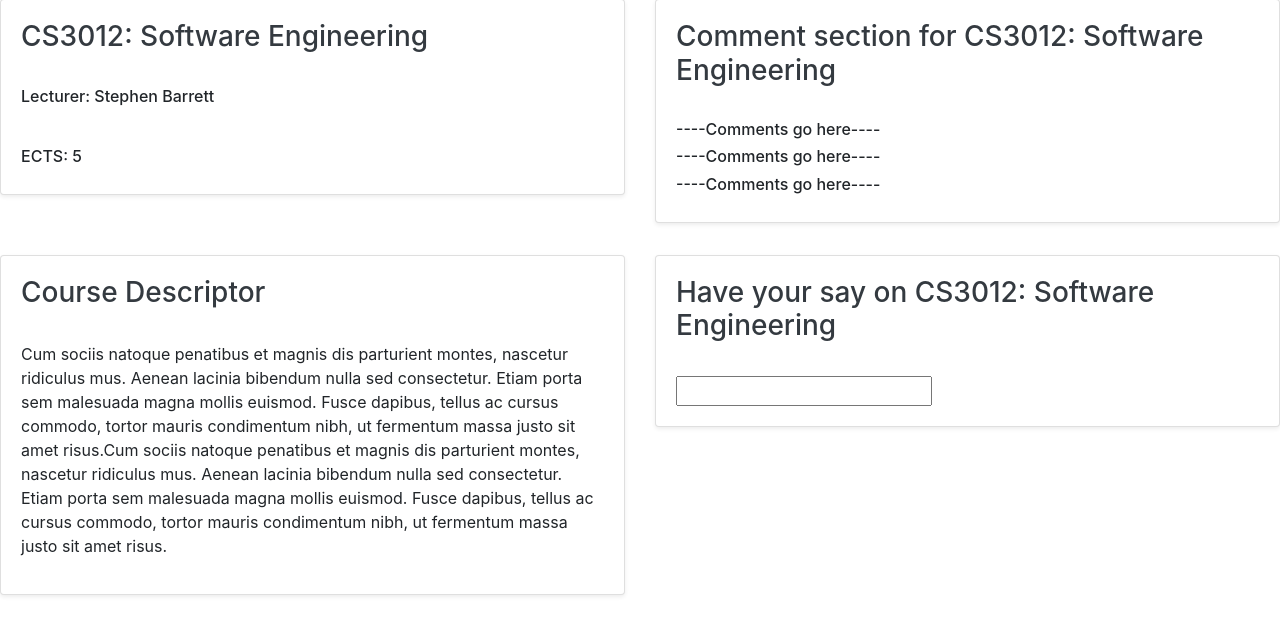
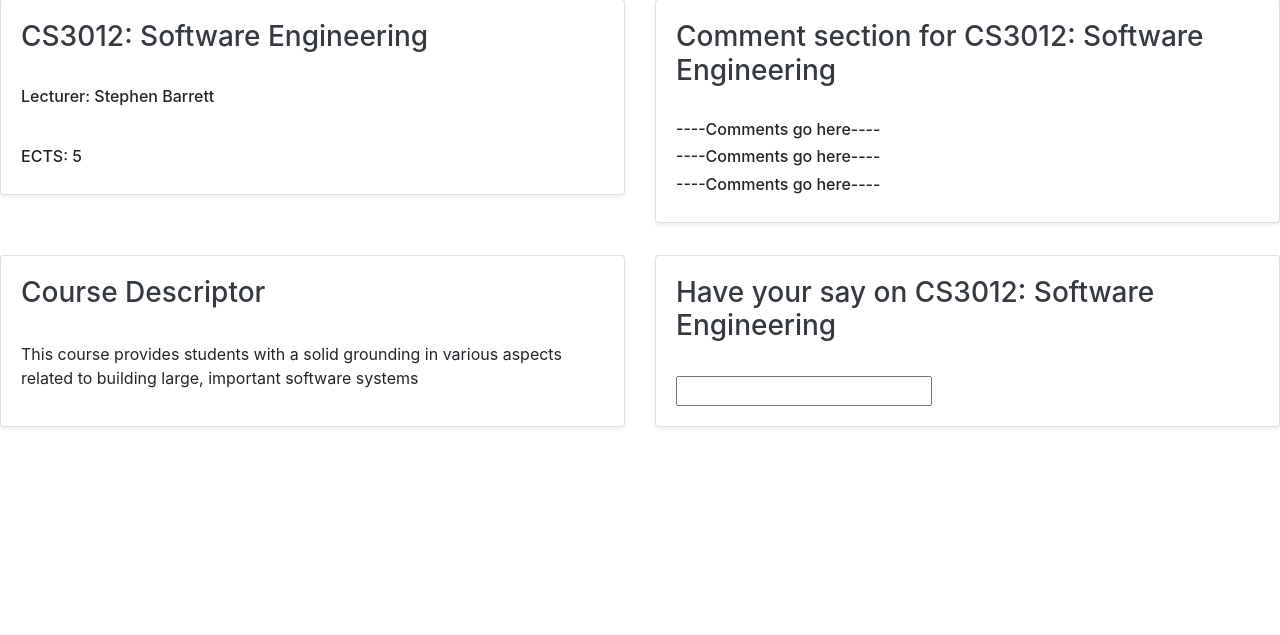
Before and after one commit to SeanFitzpatrick0/EBII1819--Trinity_Module_Review, a Django app: a page that uses Rate_Trinity/modules/templates/modules/viewModule.html in a window 1280 px wide. Shown: the part 102-737 px from the top of the page. Run offline with Django 3.2, Linux system fonts and the light colour scheme; data comes from the database, SQL or seed files in the repository; some libraries are stand-ins or nearby versions.

Commit message:
Changes to viewModule.html to display module description

```diff
--- a/Rate_Trinity/modules/templates/modules/viewModule.html
+++ b/Rate_Trinity/modules/templates/modules/viewModule.html
@@ -40,7 +40,7 @@
                <a class="text-dark">Course Descriptor</a>
              </h3>
              <hr>
-             <p>Cum sociis natoque penatibus et magnis dis parturient montes, nascetur ridiculus mus. Aenean lacinia bibendum nulla sed consectetur. Etiam porta sem malesuada magna mollis euismod. Fusce dapibus, tellus ac cursus commodo, tortor mauris condimentum nibh, ut fermentum massa justo sit amet risus.Cum sociis natoque penatibus et magnis dis parturient montes, nascetur ridiculus mus. Aenean lacinia bibendum nulla sed consectetur. Etiam porta sem malesuada magna mollis euismod. Fusce dapibus, tellus ac cursus commodo, tortor mauris condimentum nibh, ut fermentum massa justo sit amet risus.</p>
+             <p>{{ module.description }}</p>
            </div>
          </div>
        </div>
```
